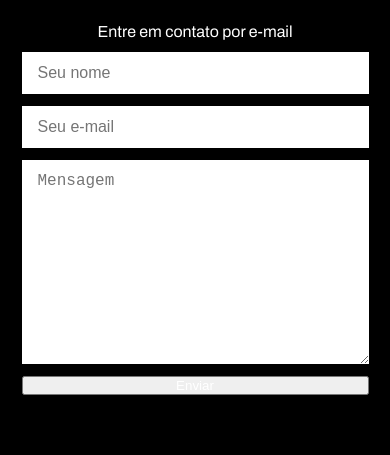
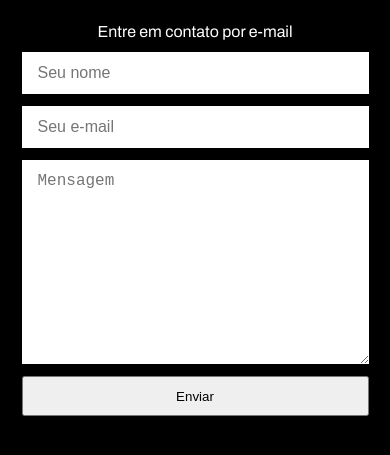
Before and after one commit to Danielalves33147/AllusDigital, a plain HTML site: page index.html in a window 390 px wide. Shown: the part 1768-2223 px from the top of the page. Drawn offline with nearby package versions, Linux system fonts and the light colour scheme; some packages are replaced by stand-ins of ours; a script that the page names is missing.

Commit message:
Update style.css

```diff
--- a/assets/css/style.css
+++ b/assets/css/style.css
@@ -5,7 +5,7 @@
     text-decoration: none;
     list-style: none;
 }
-
+button
 .custom-toast {
     box-shadow: none !important;
     font-family: 'Inter';
@@ -285,13 +285,13 @@ form {
     font-weight: 500;
 }
 
-form button {
+input.btn-message {
     width: 120px;
     height: 40px;
     color: var(--cor002);
 }
 
-form button:hover {
+input.btn-message:hover {
     background-color: lightgray;
 }
 
@@ -352,6 +352,8 @@ form button:hover {
         width: 64%;
         height: 64%;
     }
+
+
 }
 
 
@@ -475,7 +477,7 @@ form button:hover {
         width: 90%;
     }
 
-    form button {
+    input.btn-message {
         width: 100%;
     }
 
```
